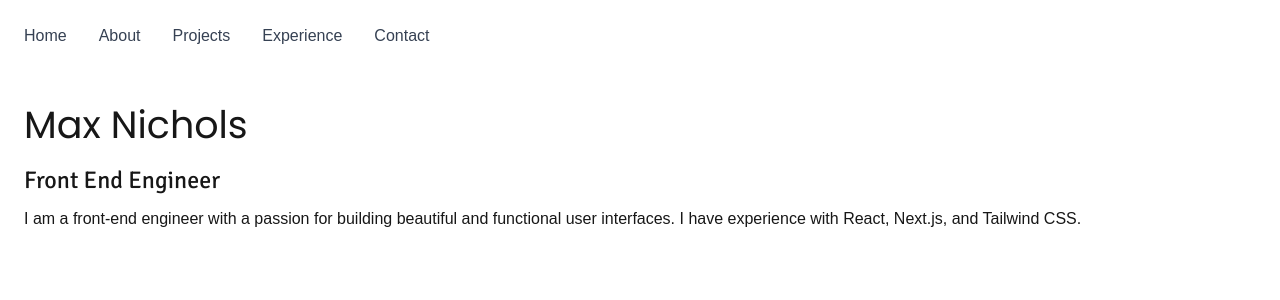
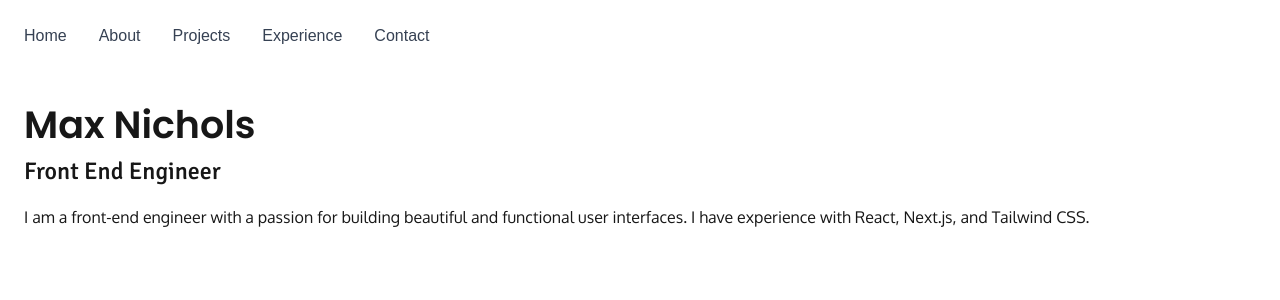
Before and after one commit to allnichols/portfolio-site, a Next.js app: page / in a window 1280 px wide. Shown: the top 300 px of the page. Built offline with nearby package versions, Linux system fonts and the light colour scheme.

Commit message:
add remaining fonts

```diff
--- a/src/app/page.tsx
+++ b/src/app/page.tsx
@@ -1,7 +1,7 @@
 import Image from "next/image";
 import Link from "next/link";
 import NavBar from "./ui/NavBar";
-import { signika, poppins } from "./ui/fonts";
+import { signika, poppins, oxygen } from "./ui/fonts";
 
 export default function Home() {
   return (
@@ -11,11 +11,15 @@ export default function Home() {
       {/* Header */}
       <header>
         <div>
-          <h1 className={`${poppins.className} text-[38px]`}>Max Nichols</h1>
-          <h2 className={`${signika.className} text-[24px] mt-[.55rem]`}>
+          <h1 className={`${poppins.className} font-semibold text-[38px]`}>
+            Max Nichols
+          </h1>
+          <h2 className={`${signika.className} font-medium text-[24px]`}>
             Front End Engineer
           </h2>
-          <p className="text-[16px] mt-[.55rem]">
+          <p
+            className={`${oxygen.className} font-medium text-[16px] mt-[16px]`}
+          >
             I am a front-end engineer with a passion for building beautiful and
             functional user interfaces. I have experience with React, Next.js,
             and Tailwind CSS.
--- a/src/app/ui/fonts.ts
+++ b/src/app/ui/fonts.ts
@@ -1,4 +1,5 @@
-import { Poppins, Signika } from "next/font/google";
+import { Oxygen, Poppins, Signika } from "next/font/google";
 
 export const poppins = Poppins({ subsets: ["latin"], weight: ["400", "600"] });
-export const signika = Signika({ subsets: ["latin"] });
+export const signika = Signika({ subsets: ["latin"], weight: ["400", "500"] });
+export const oxygen = Oxygen({ subsets: ["latin"], weight: ["300", "400"] });
```
